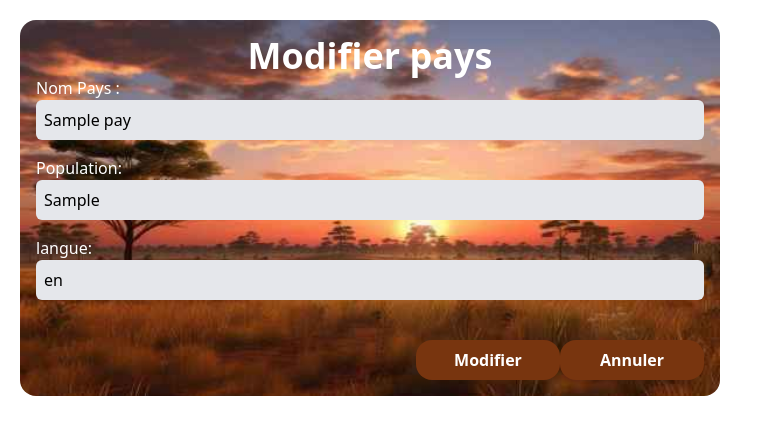
After one commit to asma828/Africa2, a PHP site: page /edit.php?id_pays=1 in a window 1280 px wide. The commit adds this page. Shown: the top 435 px of the page, without its empty margins (0-763 px from the left). Run offline with PHP 8.4, Linux system fonts and the light colour scheme; the visitor is signed in with stand-in values (Sample User, id 1); tables that the repository leaves empty or names only in its code hold one stand-in row (values such as "Sample post"); style sheets or scripts are compiled from the project's sources.

Commit message:
add edit function and display the pays for the user

```diff
--- a/classes/paysclass.php
+++ b/classes/paysclass.php
@@ -46,5 +46,15 @@ class Pays {
         $query = "DELETE FROM pays WHERE id_pays = $this->id_pays";
         return $this->connect->query($query);
     }
+
+    // Fetch a single country's data by ID
+public function readById() {
+    $query = "SELECT * FROM pays WHERE id_pays = :id_pays";
+    $stmt = $this->connect->prepare($query);
+    $stmt->bindParam(':id_pays', $this->id_pays);
+    $stmt->execute();
+    return $stmt->fetchAll(PDO::FETCH_ASSOC);
+}
+
 }
 ?>
--- /dev/null
+++ b/src/edit.php
@@ -0,0 +1,73 @@
+<?php
+require '../classes/paysclass.php';
+include './conexion-data.php';
+
+$database = new Database();
+$pays = new Pays($database);
+
+// Check if the form is submitted
+if ($_SERVER['REQUEST_METHOD'] == 'POST') {
+    $pays->id_pays = $_POST['id_pays'];
+    $pays->nom_pays = $_POST['nom_pays'];
+    $pays->population = $_POST['population'];
+    $pays->langues = $_POST['langues'];
+    $pays->id_continent = $_POST['id_continent'];
+
+    if ($pays->update()) {
+        header("Location: paysadmin.php?success=updated");
+        exit();
+    } else {
+        echo "Failed to update.";
+    }
+}
+
+// Fetch the data for the selected country
+if (isset($_GET['id_pays'])) {
+    $pays->id_pays = $_GET['id_pays'];
+    $data = $pays->readById();
+    if ($data) {
+        $data = $data[0]; // Get the first (and only) row
+    } else {
+        echo "No data found!";
+        exit();
+    }
+} else {
+    header("Location: paysadmin.php");
+    exit();
+}
+?>
+
+<!DOCTYPE html>
+<html lang="en">
+<head>
+    <meta charset="UTF-8">
+    <meta name="viewport" content="width=device-width, initial-scale=1.0">
+    <title>Modifier Continent</title>
+    <link rel="stylesheet" href="input.css">
+    <link rel="stylesheet" href="output.css">
+</head>
+<body>
+    <form action="" method="POST" class="bg-cover p-4 rounded-2xl sm:w-[700px] w-[300px] flex flex-col justify-center sm:m-5 m-3" style="background-image: url('../img/bg.jpg');">
+        <h1 class="flex justify-center font-bold text-white text-4xl">Modifier pays</h1>
+
+
+        <input type="hidden" id="id_pays" name="id_pays" class="w-full p-2 mb-4 rounded-md bg-gray-200" value="<?php echo htmlspecialchars($data['id_pays']); ?>" required>
+
+        <h3 class="text-white">Nom Pays :</h3>
+        <input type="text" id="nom_pays" name="nom_pays" class="w-full p-2 mb-4 rounded-md bg-gray-200" value="<?php echo htmlspecialchars($data['nom_pays']); ?>" required>
+
+        <h3 class="text-white">Population:</h3>
+        <input type="text" id="population" name="population" class="w-full p-2 mb-4 rounded-md bg-gray-200" value="<?php echo htmlspecialchars($data['population']); ?>" required>
+
+        <h3 class="text-white">langue:</h3>
+        <input type="text" id="langues" name="langues" class="w-full p-2 mb-4 rounded-md bg-gray-200" value="<?php echo htmlspecialchars($data['langues']); ?>"  required>
+
+        <input type="hidden" id="id_continent" name="id_continent" class="w-full p-2 mb-4 rounded-md bg-gray-200" value="<?php echo htmlspecialchars($data['id_continent']); ?>" required>
+
+        <div class="flex justify-end mt-6">
+            <button type="submit" class="text-white font-bold bg-amber-900 w-36 rounded-2xl py-2 hover:bg-amber-900 cursor-pointer">Modifier</button>
+            <a href="continentadmin.php" class="text-white font-bold bg-amber-900 w-36 rounded-2xl py-2 hover:bg-amber-900 cursor-pointer flex justify-center">Annuler</a>
+        </div>
+    </form>
+</body>
+</html>
```
Also changed, not shown: src/pays.php (+31 -16 lines).
